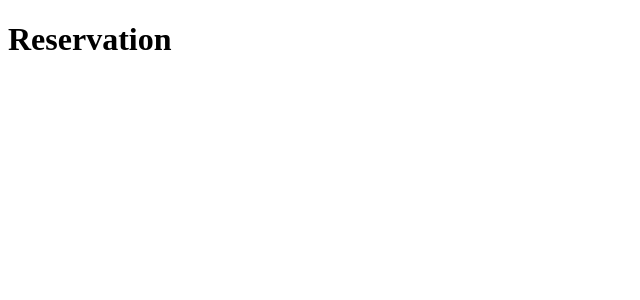
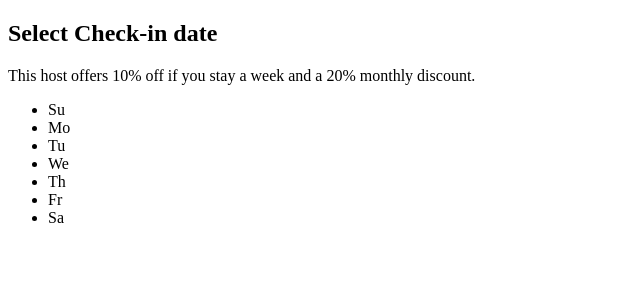
Before and after one commit to Team-Danger/Reservation-Component, a React app: page / in a window 1280 px wide. Shown: the top 300 px of the page, without its empty margins (0-640 px from the left). Built offline with nearby package versions, Linux system fonts and the light colour scheme; the HTML template or start-up script is replaced by a standard one.

Commit message:
Added jest.setTimeout to api-spec.js

```diff
--- a/client/src/components/App.jsx
+++ b/client/src/components/App.jsx
@@ -1,4 +1,5 @@
 import React from 'react';
+import Calendar from './Calendar.jsx';
 
 class App extends React.Component {
   constructor(props) {
@@ -11,7 +12,7 @@ class App extends React.Component {
   render() {
     return (
       <div>
-        <h1>Reservation</h1>
+        <Calendar />
       </div>
     );
   }
--- /dev/null
+++ b/client/src/components/Calendar.jsx
@@ -0,0 +1,44 @@
+import React from 'react';
+
+class Calendar extends React.Component {
+  constructor(props) {
+    super(props);
+
+    this.state = {
+    };
+  }
+
+  render() {
+    return (
+      <div className="mainCalendar">
+        <section>
+          <div className="renamethis">
+            <div>
+              <div>
+                <h2>Select Check-in date</h2>
+                <div>
+                  This host offers 10% off if you stay a week and a 20% monthly discount.
+                </div>
+              </div>
+              <div className="actualCalendar">
+                <div>
+                  <ul className="days">
+                    <li className="daysOfTheWeek">Su</li>
+                    <li className="daysOfTheWeek">Mo</li>
+                    <li className="daysOfTheWeek">Tu</li>
+                    <li className="daysOfTheWeek">We</li>
+                    <li className="daysOfTheWeek">Th</li>
+                    <li className="daysOfTheWeek">Fr</li>
+                    <li className="daysOfTheWeek">Sa</li>
+                  </ul>
+                </div>
+              </div>
+            </div>
+          </div>
+        </section>
+      </div>
+    );
+  }
+}
+
+export default Calendar;
--- a/package.json
+++ b/package.json
@@ -8,7 +8,7 @@
     "test": "jest",
     "test-open": "jest --forceExit --detectOpenHandles",
     "api-call": "node ./server/server.js",
-    "webpack": "webpack --watch"
+    "webpack": "webpack"
   },
   "repository": {
     "type": "git",
```
Also changed, not shown: .circleci/config.yml, 2 other files (tests, documents, lock files or other folders).
